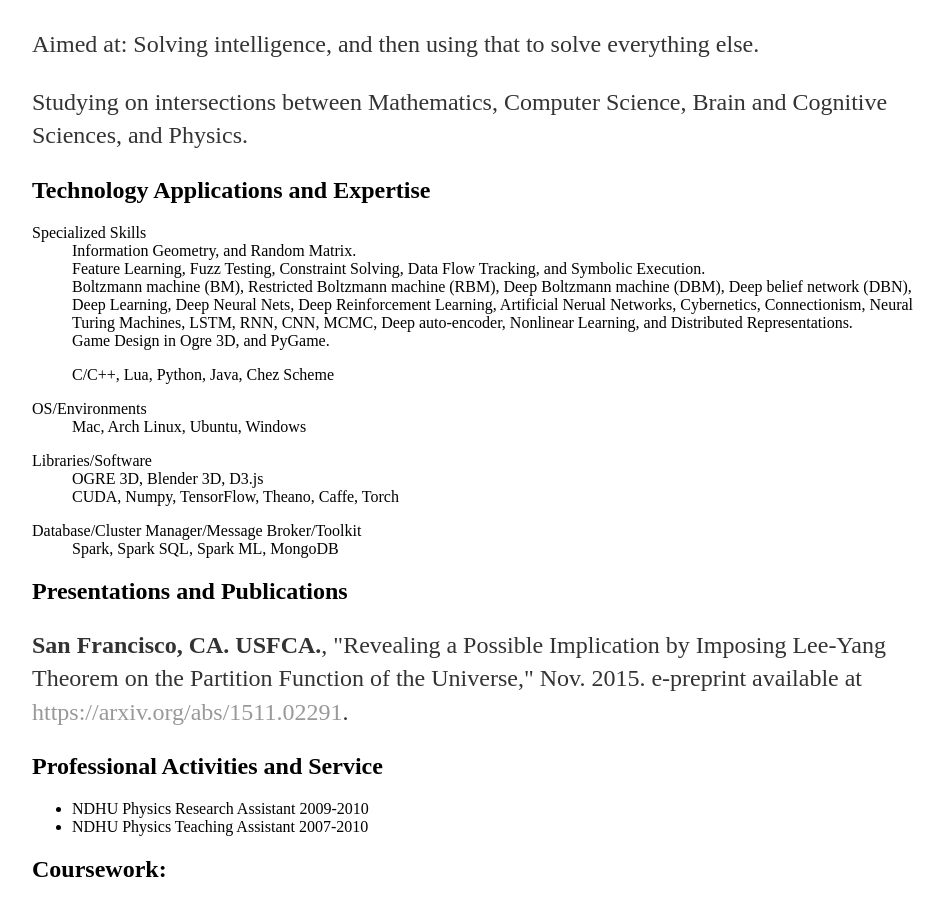
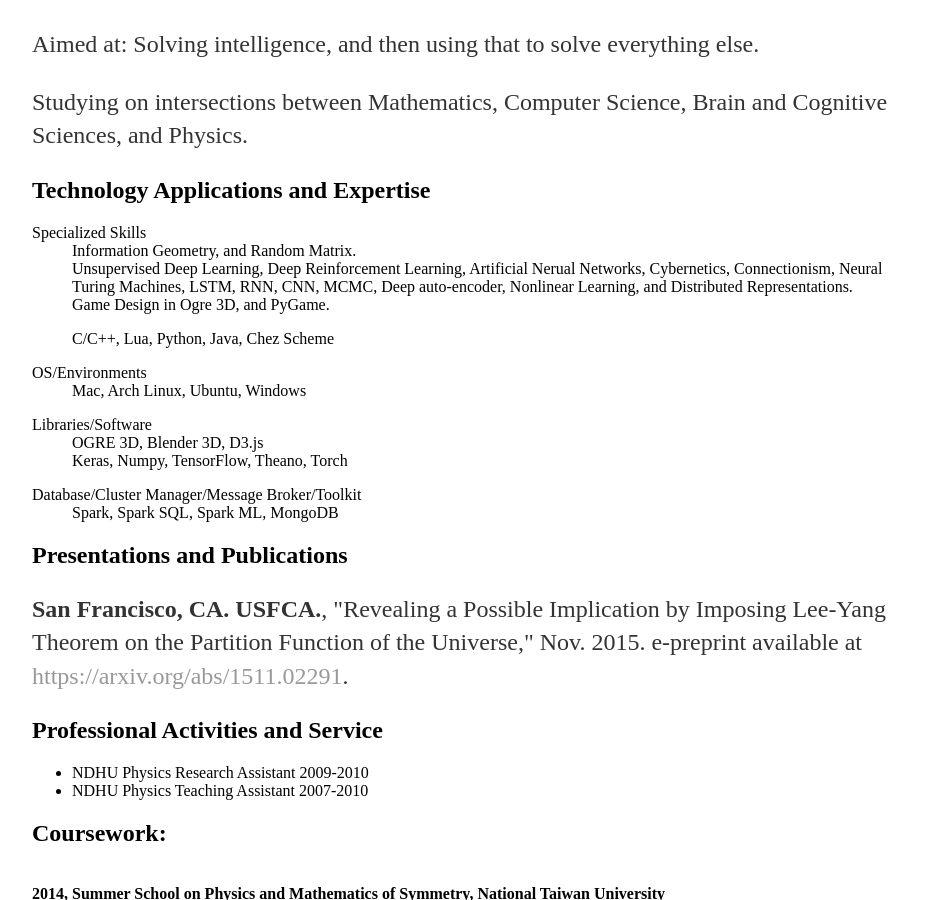
Before and after one commit to williamchuang/williamchuang.github.io, a Jekyll site: the page built from cv/index.html, in a window 1280 px wide and 900 px high, scrolled down 303 px. Shown: the whole window, without its empty margins (160-1104 px from the left). Built offline with Jekyll 4.4.1, drawn with Linux system fonts in a browser that asks for light colours; comment, search, counter and statistics services are not loaded.

Commit message:
Update index.html

```diff
--- a/cv/index.html
+++ b/cv/index.html
@@ -9,7 +9,7 @@ contact: passive
 description: Current CV for William Chuang.
 ---
 <div class="cv">
-	<a href="/files/W_cv.pdf" class="btn btn-default pull-right" title="Download CV as PDF">Download CV</a>
+	<a href="/files/resume.pdf" class="btn btn-default pull-right" title="Download CV as PDF">Download CV</a>
 				<div itemscope itemtype="http://wchuanghard.github.io">
 				<span itemprop="name"><h1>William H. Chuang</h1></span>
 				<address>
@@ -26,8 +26,7 @@ description: Current CV for William Chuang.
 					<dl class="dl-horizontal">
 						<dt>Specialized Skills</dt>
 						<dd>Information Geometry, and Random Matrix.</dd>
-						<dd>Feature Learning, Fuzz Testing, Constraint Solving, Data Flow Tracking, and Symbolic Execution.</dd>
-						<dd>Boltzmann machine (BM), Restricted Boltzmann machine (RBM), Deep Boltzmann machine (DBM), Deep belief network (DBN), Deep Learning, Deep Neural Nets, Deep Reinforcement Learning, Artificial Nerual Networks, Cybernetics, Connectionism, Neural Turing Machines, LSTM, RNN, CNN, MCMC, Deep auto-encoder, Nonlinear Learning, and Distributed Representations.</dd>
+						<dd>Unsupervised Deep Learning, Deep Reinforcement Learning, Artificial Nerual Networks, Cybernetics, Connectionism, Neural Turing Machines, LSTM, RNN, CNN, MCMC, Deep auto-encoder, Nonlinear Learning, and Distributed Representations.</dd>
 						<dd>Game Design in Ogre 3D, and PyGame.</dd>
 
 					</dl>
@@ -41,7 +40,7 @@ description: Current CV for William Chuang.
 					<dl class="dl-horizontal">
 						<dt>Libraries/Software</dt>
 						<dd>OGRE 3D, Blender 3D, D3.js</dd>
-						<dd>CUDA, Numpy, TensorFlow, Theano, Caffe, Torch</dd>
+						<dd>Keras, Numpy, TensorFlow, Theano, Torch</dd>
 					</dl>
 					<dl class="dl-horizontal">
 						<dt>Database/Cluster Manager/Message Broker/Toolkit</dt>
```
